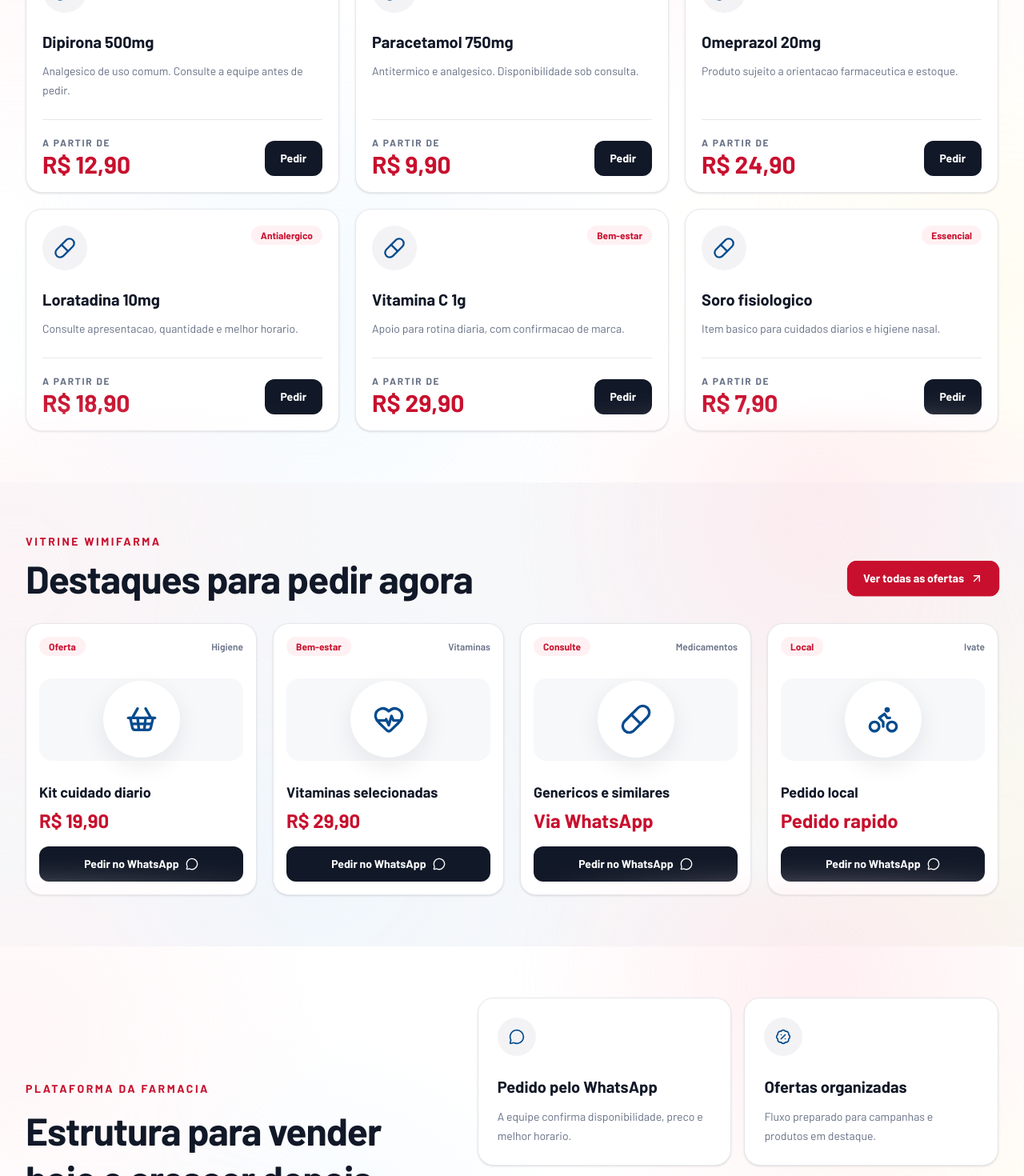
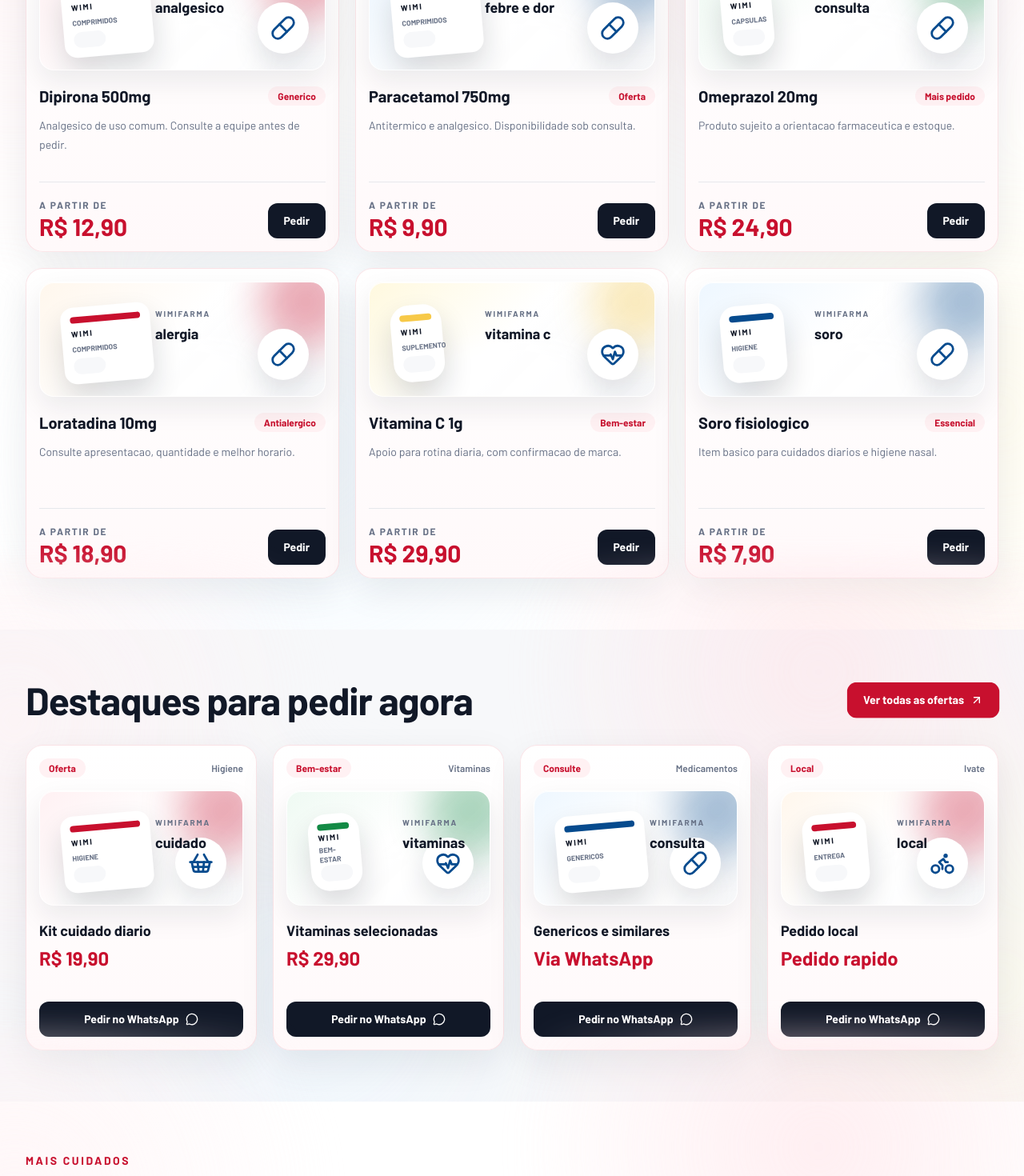
Before and after one commit to WilliYY/wimifarma-br, a Next.js app: page / in a window 1280 px wide. Shown: the part 1330-2800 px from the top of the page at 80% size. Built offline with nearby package versions, Linux system fonts and the light colour scheme.

Commit message:
Polish Wimifarma storefront visuals

```diff
--- a/src/app/layout.tsx
+++ b/src/app/layout.tsx
@@ -10,6 +10,11 @@ export const metadata: Metadata = {
   },
   description:
     "Plataforma comercial da Wimifarma em Ivate-PR: ofertas, delivery, Farmacia Popular e atendimento pelo WhatsApp.",
+  icons: {
+    apple: "/favicon.svg",
+    icon: [{ url: "/favicon.svg", type: "image/svg+xml" }],
+    shortcut: "/favicon.svg",
+  },
   openGraph: {
     title: "Wimifarma",
     description:
--- a/src/components/site/home-page.tsx
+++ b/src/components/site/home-page.tsx
@@ -8,11 +8,9 @@ import {
   BadgePercent,
   Bike,
   HeartPulse,
-  MapPin,
   MessageCircle,
   Pill,
   Search,
-  ShieldCheck,
   ShoppingBasket,
   Sparkles,
   type LucideIcon,
@@ -28,6 +26,32 @@ const entrance = {
     y: 0,
     transition: { duration: 0.55, ease: easeOut },
   },
+};
+
+type ProductVisualConfig = {
+  accent: string;
+  headline: string;
+  kind?: "box" | "bottle" | "tube";
+  label: string;
+  soft: string;
+};
+
+type MedicineProduct = {
+  badge: string;
+  description: string;
+  icon?: LucideIcon;
+  price: string;
+  title: string;
+  visual: ProductVisualConfig;
+};
+
+type OfferProduct = {
+  badge: string;
+  category: string;
+  icon: LucideIcon;
+  price: string;
+  title: string;
+  visual: ProductVisualConfig;
 };
 
 function MotionBlock({
@@ -52,6 +76,65 @@ function MotionBlock({
   );
 }
 
+function ProductVisual({
+  icon: Icon,
+  visual,
+}: {
+  icon: LucideIcon;
+  visual: ProductVisualConfig;
+}) {
+  const packageClass =
+    visual.kind === "bottle"
+      ? "h-24 w-16 rounded-[1.45rem]"
+      : visual.kind === "tube"
+        ? "h-24 w-20 rounded-[1.25rem]"
+        : "h-24 w-28 rounded-[1rem]";
+
+  return (
+    <div
+      className="relative mb-5 h-36 overflow-hidden rounded-[1.15rem] border border-white/80 shadow-[inset_0_1px_0_rgba(255,255,255,0.9),0_14px_34px_rgba(17,24,39,0.08)]"
+      style={{
+        background: `linear-gradient(135deg, ${visual.soft} 0%, #ffffff 48%, rgba(247,248,250,0.96) 100%)`,
+      }}
+    >
+      <div
+        className="absolute -right-8 -top-8 h-28 w-28 rounded-full opacity-35 blur-xl"
+        style={{ background: visual.accent }}
+      />
+      <div className="absolute -bottom-10 left-1/2 h-28 w-52 -translate-x-1/2 rounded-[50%] bg-white/75 blur-md" />
+
+      <div
+        className={`absolute left-7 top-7 flex ${packageClass} rotate-[-5deg] flex-col justify-between bg-white p-3 shadow-[0_18px_35px_rgba(17,24,39,0.16)] transition duration-500 group-hover:rotate-[-2deg] group-hover:scale-[1.03]`}
+      >
+        <span
+          className="h-2 w-full rounded-full"
+          style={{ background: visual.accent }}
+        />
+        <span className="text-[10px] font-black uppercase tracking-[0.16em] text-ink">
+          Wimi
+        </span>
+        <span className="text-[9px] font-bold uppercase leading-tight text-muted">
+          {visual.label}
+        </span>
+        <span className="h-5 w-10 rounded-full bg-surface-subtle" />
+      </div>
+
+      <div className="absolute bottom-5 right-5 flex h-16 w-16 items-center justify-center rounded-full bg-white text-[#064b8e] shadow-[0_14px_34px_rgba(17,24,39,0.12)] transition duration-500 group-hover:-translate-y-1 group-hover:text-brand">
+        <Icon className="h-8 w-8 stroke-[2.1]" />
+      </div>
+
+      <div className="absolute left-36 top-8 max-w-[8rem]">
+        <p className="text-[10px] font-black uppercase tracking-[0.18em] text-muted">
+          Wimifarma
+        </p>
+        <p className="mt-2 text-lg font-black leading-none text-ink">
+          {visual.headline}
+        </p>
+      </div>
+    </div>
+  );
+}
+
 const categoryItems: {
   href: string;
   icon: LucideIcon;
@@ -67,13 +150,19 @@ const categoryItems: {
   { href: "/ofertas", icon: ShoppingBasket, label: "Higiene" },
 ];
 
-const productCards = [
+const productCards: OfferProduct[] = [
   {
     badge: "Oferta",
     category: "Higiene",
     icon: ShoppingBasket,
     price: "R$ 19,90",
     title: "Kit cuidado diario",
+    visual: {
+      accent: "#c8102e",
+      headline: "cuidado",
+      label: "higiene",
+      soft: "#fff1f3",
+    },
   },
   {
     badge: "Bem-estar",
@@ -81,6 +170,13 @@ const productCards = [
     icon: HeartPulse,
     price: "R$ 29,90",
     title: "Vitaminas selecionadas",
+    visual: {
+      accent: "#138a45",
+      headline: "vitaminas",
+      kind: "bottle",
+      label: "bem-estar",
+      soft: "#effaf3",
+    },
   },
   {
     badge: "Consulte",
@@ -88,6 +184,12 @@ const productCards = [
     icon: Pill,
     price: "Via WhatsApp",
     title: "Genericos e similares",
+    visual: {
+      accent: "#064b8e",
+      headline: "consulta",
+      label: "genericos",
+      soft: "#eef7ff",
+    },
   },
   {
     badge: "Local",
@@ -95,88 +197,216 @@ const productCards = [
     icon: Bike,
     price: "Pedido rapido",
     title: "Pedido local",
+    visual: {
+      accent: "#c8102e",
+      headline: "local",
+      kind: "tube",
+      label: "entrega",
+      soft: "#fff7ed",
+    },
   },
 ];
 
-const medicineProducts = [
+const medicineProducts: MedicineProduct[] = [
   {
     badge: "Generico",
     description: "Analgesico de uso comum. Consulte a equipe antes de pedir.",
     price: "R$ 12,90",
     title: "Dipirona 500mg",
+    visual: {
+      accent: "#c8102e",
+      headline: "analgesico",
+      label: "comprimidos",
+      soft: "#fff1f3",
+    },
   },
   {
     badge: "Oferta",
     description: "Antitermico e analgesico. Disponibilidade sob consulta.",
     price: "R$ 9,90",
     title: "Paracetamol 750mg",
+    visual: {
+      accent: "#064b8e",
+      headline: "febre e dor",
+      label: "comprimidos",
+      soft: "#eef7ff",
+    },
   },
   {
     badge: "Mais pedido",
     description: "Produto sujeito a orientacao farmaceutica e estoque.",
     price: "R$ 24,90",
     title: "Omeprazol 20mg",
+    visual: {
+      accent: "#138a45",
+      headline: "consulta",
+      kind: "bottle",
+      label: "capsulas",
+      soft: "#effaf3",
+    },
   },
   {
     badge: "Antialergico",
     description: "Consulte apresentacao, quantidade e melhor horario.",
     price: "R$ 18,90",
     title: "Loratadina 10mg",
+    visual: {
+      accent: "#c8102e",
+      headline: "alergia",
+      label: "comprimidos",
+      soft: "#fff7ed",
+    },
   },
   {
     badge: "Bem-estar",
     description: "Apoio para rotina diaria, com confirmacao de marca.",
+    icon: HeartPulse,
     price: "R$ 29,90",
     title: "Vitamina C 1g",
+    visual: {
+      accent: "#f7c948",
+      headline: "vitamina c",
+      kind: "bottle",
+      label: "suplemento",
+      soft: "#fff9df",
+    },
   },
   {
     badge: "Essencial",
     description: "Item basico para cuidados diarios e higiene nasal.",
     price: "R$ 7,90",
     title: "Soro fisiologico",
+    visual: {
+      accent: "#064b8e",
+      headline: "soro",
+      kind: "tube",
+      label: "higiene",
+      soft: "#eef7ff",
+    },
   },
 ];
 
-const serviceCards = [
+const extraMedicineProducts: MedicineProduct[] = [
   {
-    description: "A equipe confirma disponibilidade, preco e melhor horario.",
-    icon: MessageCircle,
-    title: "Pedido pelo WhatsApp",
+    badge: "Consulte",
+    description: "Anti-inflamatorio com orientacao da equipe antes do pedido.",
+    price: "R$ 16,90",
+    title: "Ibuprofeno 400mg",
+    visual: {
+      accent: "#c8102e",
+      headline: "dor",
+      label: "comprimidos",
+      soft: "#fff1f3",
+    },
   },
   {
-    description: "Fluxo preparado para campanhas e produtos em destaque.",
-    icon: BadgePercent,
-    title: "Ofertas organizadas",
+    badge: "Rotina",
+    description: "Opcao para consulta de marca, dosagem e disponibilidade.",
+    price: "R$ 14,90",
+    title: "Antiacido",
+    visual: {
+      accent: "#138a45",
+      headline: "estomago",
+      kind: "bottle",
+      label: "suspensao",
+      soft: "#effaf3",
+    },
   },
   {
-    description: "Atendimento pensado para a rotina local da cidade.",
-    icon: MapPin,
-    title: "Atendimento em Ivate",
+    badge: "Cuidado",
+    description: "Pastilhas e itens de cuidado conforme estoque da farmacia.",
+    price: "R$ 11,90",
+    title: "Pastilha para garganta",
+    visual: {
+      accent: "#064b8e",
+      headline: "garganta",
+      label: "pastilhas",
+      soft: "#eef7ff",
+    },
   },
   {
-    description: "Admin, clientes, cupons e cashback preparados para evoluir.",
-    icon: ShieldCheck,
-    title: "Base escalavel",
+    badge: "Primeiros cuidados",
+    description: "Curativos e itens basicos para pequenos cuidados diarios.",
+    icon: ShoppingBasket,
+    price: "R$ 8,90",
+    title: "Curativo adesivo",
+    visual: {
+      accent: "#c8102e",
+      headline: "curativo",
+      kind: "tube",
+      label: "higiene",
+      soft: "#fff7ed",
+    },
   },
 ];
+
+function MedicineCard({
+  index,
+  product,
+}: {
+  index: number;
+  product: MedicineProduct;
+}) {
+  const Icon = product.icon ?? Pill;
+
+  return (
+    <MotionBlock delay={index * 0.04} key={product.title}>
+      <article className="group flex h-full min-h-[388px] flex-col rounded-[1.35rem] border border-brand/10 bg-[linear-gradient(180deg,#ffffff_0%,#fff9fa_100%)] p-4 shadow-[0_16px_45px_rgba(17,24,39,0.08)] transition duration-300 hover:-translate-y-1.5 hover:border-brand/20 hover:shadow-[0_22px_60px_rgba(17,24,39,0.14)]">
+        <ProductVisual icon={Icon} visual={product.visual} />
+
+        <div className="flex items-start justify-between gap-4">
+          <h3 className="text-xl font-black leading-tight text-ink">
+            {product.title}
+          </h3>
+          <span className="shrink-0 rounded-full bg-brand-soft px-3 py-1 text-xs font-bold text-brand">
+            {product.badge}
+          </span>
+        </div>
+
+        <p className="mt-3 flex-1 text-sm leading-6 text-muted">
+          {product.description}
+        </p>
+
+        <div className="mt-6 flex items-end justify-between gap-4 border-t border-line pt-5">
+          <div>
+            <p className="text-xs font-bold uppercase tracking-[0.14em] text-muted">
+              A partir de
+            </p>
+            <p className="mt-1 text-3xl font-black leading-none text-brand">
+              {product.price}
+            </p>
+          </div>
+          <a
+            className="inline-flex h-11 items-center justify-center rounded-xl bg-ink px-5 text-sm font-bold text-white transition duration-300 hover:-translate-y-0.5 group-hover:bg-brand"
+            href={siteConfig.whatsappUrl}
+            rel="noreferrer"
+            target="_blank"
+          >
+            Pedir
+          </a>
+        </div>
+      </article>
+    </MotionBlock>
+  );
+}
 
 export function HomePage() {
   return (
     <>
-      <section className="pharma-clouds bg-white pt-36 text-ink lg:pt-44">
-        <div className="mx-auto max-w-7xl px-4 pb-4 sm:px-6 lg:px-8">
-          <div className="grid grid-cols-4 gap-5 sm:grid-cols-4 lg:grid-cols-8">
+      <section className="pharma-clouds bg-white pt-44 text-ink lg:pt-52">
+        <div className="mx-auto max-w-7xl px-4 pb-8 sm:px-6 lg:px-8">
+          <div className="grid grid-cols-4 gap-x-5 gap-y-8 sm:grid-cols-4 lg:grid-cols-8">
             {categoryItems.map((item, index) => {
               const Icon = item.icon;
 
               return (
                 <MotionBlock delay={index * 0.03} key={item.label}>
                   <Link
-                    className="group flex flex-col items-center gap-3 text-center"
+                    className="group flex flex-col items-center gap-5 text-center"
                     href={item.href}
                   >
                     <span
-                      className="soft-float flex h-20 w-20 items-center justify-center rounded-full bg-[#f3f3f5] text-[#064b8e] shadow-[inset_0_1px_0_rgba(255,255,255,0.75),0_12px_28px_rgba(17,24,39,0.04)] transition duration-300 group-hover:-translate-y-1 group-hover:bg-brand group-hover:text-white sm:h-24 sm:w-24"
+                      className="soft-float flex h-20 w-20 items-center justify-center rounded-full bg-[#f0f3f7] text-[#064b8e] shadow-[inset_0_1px_0_rgba(255,255,255,0.75),0_14px_34px_rgba(17,24,39,0.06)] transition duration-300 group-hover:-translate-y-1 group-hover:bg-brand group-hover:text-white sm:h-24 sm:w-24"
                       style={{ animationDelay: `${index * 0.16}s` }}
                     >
                       <Icon className="h-9 w-9 stroke-[2.2]" />
@@ -248,7 +478,7 @@ export function HomePage() {
 
               <form
                 action="/ofertas"
-                className="mt-8 flex max-w-2xl flex-col gap-3 rounded-[1.25rem] border border-line bg-white/95 p-2 shadow-[0_14px_42px_rgba(17,24,39,0.1)] backdrop-blur sm:flex-row sm:items-center"
+                className="mt-8 flex max-w-2xl flex-col gap-3 rounded-[1.25rem] border border-line bg-white/95 p-1.5 shadow-[0_14px_42px_rgba(17,24,39,0.1)] backdrop-blur sm:flex-row sm:items-center"
               >
                 <div className="flex min-w-0 flex-1 items-center gap-3 px-3">
                   <Search className="h-5 w-5 shrink-0 text-brand" />
@@ -261,7 +491,7 @@ export function HomePage() {
                   />
                 </div>
                 <button
-                  className="soft-breathe h-12 rounded-xl bg-brand px-6 text-sm font-bold text-white shadow-[0_10px_24px_rgba(200,16,46,0.2)] transition duration-300 hover:-translate-y-0.5 hover:bg-brand-strong"
+                  className="soft-breathe h-12 rounded-[1rem] bg-brand px-7 text-sm font-bold text-white shadow-[0_10px_24px_rgba(200,16,46,0.2)] transition duration-300 hover:-translate-y-0.5 hover:bg-brand-strong"
                   type="submit"
                 >
                   Buscar
@@ -288,7 +518,6 @@ export function HomePage() {
               </div>
             </div>
           </MotionBlock>
-
         </div>
       </section>
 
@@ -302,10 +531,6 @@ export function HomePage() {
               <h2 className="mt-3 max-w-2xl text-4xl font-black tracking-[-1px] text-ink sm:text-5xl">
                 Consulte remedios, genericos e similares
               </h2>
-              <p className="mt-4 max-w-2xl text-sm leading-6 text-muted sm:text-base">
-                Precos demonstrativos para visualizar a vitrine. A equipe
-                confirma marca, estoque e orientacao pelo WhatsApp.
-              </p>
             </div>
 
             <a
@@ -321,44 +546,11 @@ export function HomePage() {
 
           <div className="mt-8 grid gap-5 sm:grid-cols-2 lg:grid-cols-3">
             {medicineProducts.map((product, index) => (
-              <MotionBlock delay={index * 0.04} key={product.title}>
-                <article className="group flex h-full min-h-[255px] flex-col rounded-[1.25rem] border border-line bg-white p-5 shadow-sm transition hover:-translate-y-1 hover:shadow-[0_18px_50px_rgba(17,24,39,0.12)]">
-                  <div className="flex items-start justify-between gap-4">
-                    <span className="flex h-14 w-14 shrink-0 items-center justify-center rounded-full bg-[#f3f3f5] text-[#064b8e] transition group-hover:bg-brand group-hover:text-white">
-                      <Pill className="h-7 w-7" />
-                    </span>
-                    <span className="rounded-full bg-brand-soft px-3 py-1 text-xs font-bold text-brand">
-                      {product.badge}
-                    </span>
-                  </div>
-
-                  <h3 className="mt-6 text-xl font-black leading-tight text-ink">
-                    {product.title}
-                  </h3>
-                  <p className="mt-3 flex-1 text-sm leading-6 text-muted">
-                    {product.description}
-                  </p>
-
-                  <div className="mt-6 flex items-end justify-between gap-4 border-t border-line pt-5">
-                    <div>
-                      <p className="text-xs font-bold uppercase tracking-[0.14em] text-muted">
-                        A partir de
-                      </p>
-                      <p className="mt-1 text-3xl font-black leading-none text-brand">
-                        {product.price}
-                      </p>
-                    </div>
-                    <a
-                      className="inline-flex h-11 items-center justify-center rounded-xl bg-ink px-5 text-sm font-bold text-white transition duration-300 hover:-translate-y-0.5 group-hover:bg-brand"
-                      href={siteConfig.whatsappUrl}
-                      rel="noreferrer"
-                      target="_blank"
-                    >
-                      Pedir
-                    </a>
-                  </div>
-                </article>
-              </MotionBlock>
+              <MedicineCard
+                index={index}
+                key={product.title}
+                product={product}
+              />
             ))}
           </div>
         </div>
@@ -368,10 +560,7 @@ export function HomePage() {
         <div className="mx-auto max-w-7xl">
           <MotionBlock className="flex flex-col gap-4 sm:flex-row sm:items-end sm:justify-between">
             <div>
-              <p className="text-sm font-bold uppercase tracking-[0.18em] text-brand">
-                Vitrine Wimifarma
-              </p>
-              <h2 className="mt-3 text-4xl font-black tracking-[-1px] text-ink sm:text-5xl">
+              <h2 className="text-4xl font-black tracking-[-1px] text-ink sm:text-5xl">
                 Destaques para pedir agora
               </h2>
             </div>
@@ -390,8 +579,8 @@ export function HomePage() {
 
               return (
                 <MotionBlock delay={index * 0.06} key={product.title}>
-                  <article className="group flex min-h-[340px] flex-col rounded-[1.25rem] border border-line bg-white p-4 shadow-sm transition hover:-translate-y-1 hover:shadow-[0_18px_50px_rgba(17,24,39,0.12)]">
-                    <div className="flex items-center justify-between">
+                  <article className="group flex min-h-[382px] flex-col rounded-[1.35rem] border border-brand/10 bg-[linear-gradient(180deg,#ffffff_0%,#fff9fa_100%)] p-4 shadow-[0_16px_45px_rgba(17,24,39,0.08)] transition duration-300 hover:-translate-y-1.5 hover:border-brand/20 hover:shadow-[0_22px_60px_rgba(17,24,39,0.14)]">
+                    <div className="flex items-center justify-between pb-4">
                       <span className="rounded-full bg-brand-soft px-3 py-1 text-xs font-bold text-brand">
                         {product.badge}
                       </span>
@@ -400,11 +589,7 @@ export function HomePage() {
                       </span>
                     </div>
 
-                    <div className="my-7 flex flex-1 items-center justify-center rounded-2xl bg-surface-subtle">
-                      <div className="flex h-24 w-24 items-center justify-center rounded-full bg-white text-[#064b8e] shadow-[0_10px_30px_rgba(17,24,39,0.08)]">
-                        <Icon className="h-10 w-10" />
-                      </div>
-                    </div>
+                    <ProductVisual icon={Icon} visual={product.visual} />
 
                     <h3 className="text-lg font-bold leading-tight text-ink">
                       {product.title}
@@ -413,7 +598,7 @@ export function HomePage() {
                       {product.price}
                     </p>
                     <a
-                      className="mt-5 inline-flex h-11 items-center justify-center gap-2 rounded-xl bg-ink px-4 text-sm font-bold text-white transition duration-300 hover:-translate-y-0.5 group-hover:bg-brand"
+                      className="mt-auto inline-flex h-11 items-center justify-center gap-2 rounded-xl bg-ink px-4 text-sm font-bold text-white transition duration-300 hover:-translate-y-0.5 group-hover:bg-brand"
                       href={siteConfig.whatsappUrl}
                       rel="noreferrer"
                       target="_blank"
@@ -430,40 +615,35 @@ export function HomePage() {
       </section>
 
       <section className="pharma-clouds bg-white px-4 py-16 sm:px-6 lg:px-8">
-        <div className="mx-auto grid max-w-7xl gap-8 lg:grid-cols-[0.9fr_1.1fr] lg:items-center">
-          <MotionBlock>
-            <p className="text-sm font-bold uppercase tracking-[0.18em] text-brand">
-              Plataforma da farmacia
-            </p>
-            <h2 className="mt-3 text-4xl font-black leading-tight tracking-[-1px] text-ink sm:text-5xl">
-              Estrutura para vender hoje e crescer depois.
-            </h2>
-            <p className="mt-5 max-w-xl text-base leading-7 text-muted">
-              A Wimifarma pode evoluir por modulos: produtos, ofertas, clientes,
-              cupons, WhatsApp, cashback futuro e admin reservado.
-            </p>
+        <div className="mx-auto max-w-7xl">
+          <MotionBlock className="flex flex-col gap-4 sm:flex-row sm:items-end sm:justify-between">
+            <div>
+              <p className="text-sm font-bold uppercase tracking-[0.18em] text-brand">
+                Mais cuidados
+              </p>
+              <h2 className="mt-3 max-w-2xl text-4xl font-black tracking-[-1px] text-ink sm:text-5xl">
+                Medicamentos e itens essenciais
+              </h2>
+            </div>
+            <a
+              className="soft-breathe inline-flex w-fit items-center gap-2 rounded-xl bg-ink px-5 py-3 text-sm font-bold text-white transition duration-300 hover:-translate-y-1 hover:bg-brand"
+              href={siteConfig.whatsappUrl}
+              rel="noreferrer"
+              target="_blank"
+            >
+              Consultar no WhatsApp
+              <MessageCircle className="h-4 w-4" />
+            </a>
           </MotionBlock>
 
-          <div className="grid gap-4 sm:grid-cols-2">
-            {serviceCards.map((service, index) => {
-              const Icon = service.icon;
-
-              return (
-                <MotionBlock delay={index * 0.06} key={service.title}>
-                  <div className="h-full rounded-[1.25rem] border border-line bg-white p-6 shadow-sm">
-                    <span className="flex h-12 w-12 items-center justify-center rounded-full bg-[#f3f3f5] text-[#064b8e]">
-                      <Icon className="h-5 w-5" />
-                    </span>
-                    <h3 className="mt-6 text-xl font-bold text-ink">
-                      {service.title}
-                    </h3>
-                    <p className="mt-3 text-sm leading-6 text-muted">
-                      {service.description}
-                    </p>
-                  </div>
-                </MotionBlock>
-              );
-            })}
+          <div className="mt-8 grid gap-5 sm:grid-cols-2 lg:grid-cols-4">
+            {extraMedicineProducts.map((product, index) => (
+              <MedicineCard
+                index={index}
+                key={product.title}
+                product={product}
+              />
+            ))}
           </div>
         </div>
       </section>
--- a/src/components/site/site-footer.tsx
+++ b/src/components/site/site-footer.tsx
@@ -10,10 +10,10 @@ export function SiteFooter() {
       <div className="mx-auto grid w-full max-w-7xl gap-10 px-4 py-12 sm:px-6 lg:grid-cols-[1.2fr_0.8fr_0.8fr] lg:px-8">
         <div>
           <div className="flex items-center gap-3">
-            <span className="flex h-12 w-32 items-center justify-center overflow-hidden rounded-full bg-white p-2">
+            <span className="flex h-14 w-40 items-center justify-start overflow-hidden">
               <Image
                 alt="Wimifarma"
-                className="h-full w-full scale-[1.65] object-contain"
+                className="h-full w-full scale-[2.05] object-contain object-left brightness-0 invert"
                 height={40}
                 src="/brand/logo-wimifarma.svg"
                 width={40}
@@ -62,7 +62,7 @@ export function SiteFooter() {
           <div className="mt-4 space-y-3 text-sm text-white/72">
             <p>{siteConfig.address}</p>
             <p>{siteConfig.displayPhone}</p>
-            <p>Ofertas e delivery sob confirmacao da equipe.</p>
+            <p>Ofertas e pedidos sob confirmacao da equipe.</p>
           </div>
         </div>
       </div>
```
Also changed, not shown: src/components/site/site-header.tsx (+4 -4 lines), public/favicon.svg (added), src/app/icon.svg (added).
